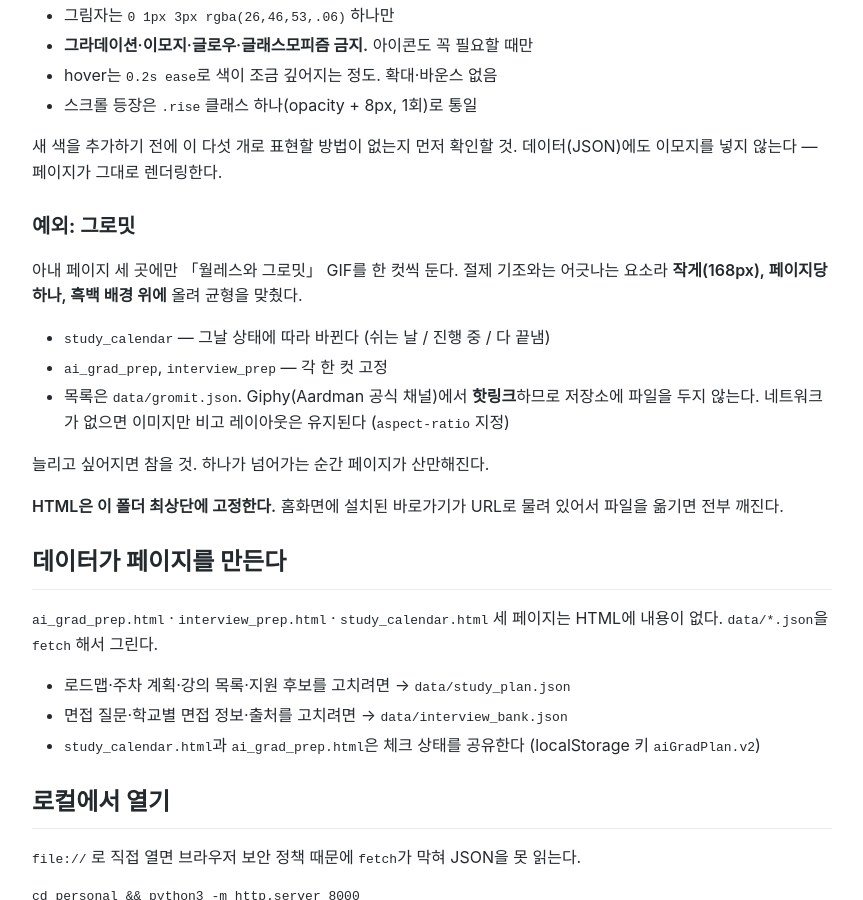
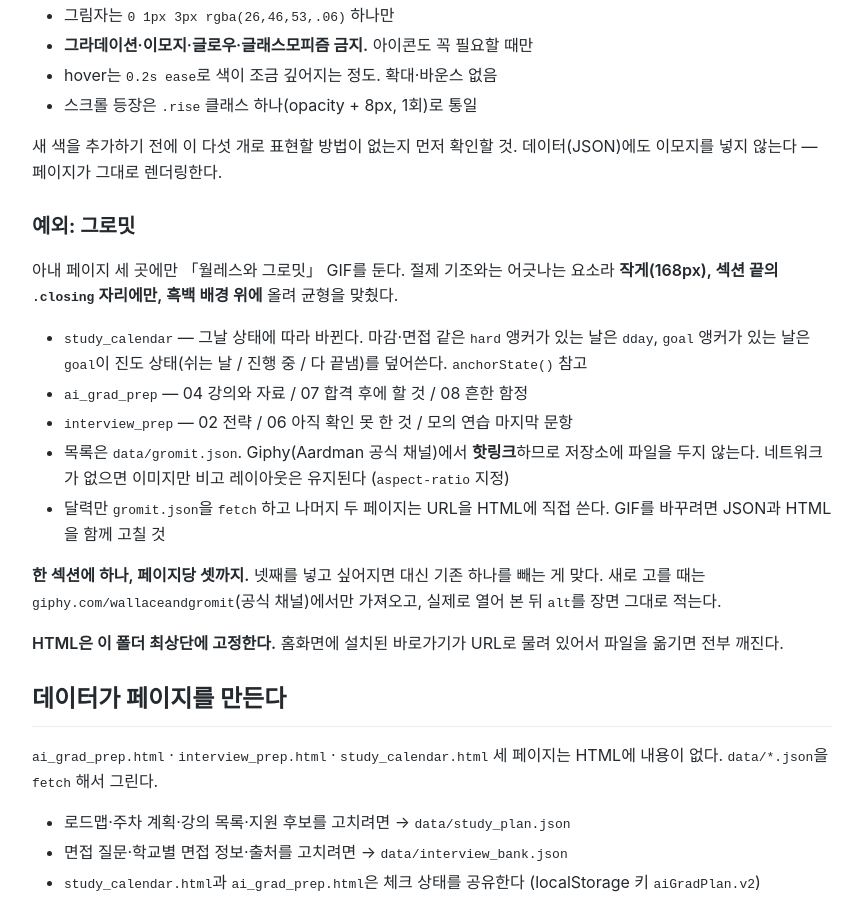
Before and after one commit to charach/legal-docs, a Jekyll site: the page built from personal/README.md, in a window 1280 px wide and 900 px high, scrolled down 998 px. Shown: the whole window, without its empty margins (208-1071 px from the left). Built offline with Jekyll 4.4.1, drawn with Linux system fonts in a browser that asks for light colours; our own code applies the rules of GitHub Pages for plain Markdown files.

Commit message:
feat: expand Gromit from 4 cuts to 8, add D-day/goal calendar states
study_calendar now derives two more states from anchors that already
existed in study_plan.json: a `hard` anchor (application deadline,
interview, matriculation) paints `dday`, a `goal` anchor paints `goal`,
and either overrides the rest/work/done progress state — on 12/5 the
fact that it is interview day matters more than the checklist.

ai_grad_prep gets a cut in 04 (courses) and 07 (post-admission);
interview_prep gets one in 06 (unverified schools), where the
arms-folded shot matches the section's "we left it blank" stance.

All five new GIFs come from the official giphy.com/wallaceandgromit
channel, were opened and checked before picking, and reuse the existing
.closing layout so no new CSS was needed. README's "one per page" rule
is updated to "one per section, three per page" to match reality —
interview_prep already had two.

Co-Authored-By: Claude Opus 5 (1M context) <noreply@anthropic.com>

```diff
--- a/personal/README.md
+++ b/personal/README.md
@@ -49,16 +49,23 @@ personal/
 
 ### 예외: 그로밋
 
-아내 페이지 세 곳에만 「월레스와 그로밋」 GIF를 한 컷씩 둔다. 절제 기조와는
-어긋나는 요소라 **작게(168px), 페이지당 하나, 흑백 배경 위에** 올려 균형을 맞췄다.
+아내 페이지 세 곳에만 「월레스와 그로밋」 GIF를 둔다. 절제 기조와는 어긋나는
+요소라 **작게(168px), 섹션 끝의 `.closing` 자리에만, 흑백 배경 위에** 올려 균형을 맞췄다.
 
-- `study_calendar` — 그날 상태에 따라 바뀐다 (쉬는 날 / 진행 중 / 다 끝냄)
-- `ai_grad_prep`, `interview_prep` — 각 한 컷 고정
+- `study_calendar` — 그날 상태에 따라 바뀐다. 마감·면접 같은 `hard` 앵커가 있는
+  날은 `dday`, `goal` 앵커가 있는 날은 `goal`이 진도 상태(쉬는 날 / 진행 중 / 다 끝냄)를
+  덮어쓴다. `anchorState()` 참고
+- `ai_grad_prep` — 04 강의와 자료 / 07 합격 후에 할 것 / 08 흔한 함정
+- `interview_prep` — 02 전략 / 06 아직 확인 못 한 것 / 모의 연습 마지막 문항
 - 목록은 `data/gromit.json`. Giphy(Aardman 공식 채널)에서 **핫링크**하므로
   저장소에 파일을 두지 않는다. 네트워크가 없으면 이미지만 비고 레이아웃은 유지된다
   (`aspect-ratio` 지정)
+- 달력만 `gromit.json`을 `fetch` 하고 나머지 두 페이지는 URL을 HTML에 직접 쓴다.
+  GIF를 바꾸려면 JSON과 HTML을 함께 고칠 것
 
-늘리고 싶어지면 참을 것. 하나가 넘어가는 순간 페이지가 산만해진다.
+**한 섹션에 하나, 페이지당 셋까지.** 넷째를 넣고 싶어지면 대신 기존 하나를
+빼는 게 맞다. 새로 고를 때는 `giphy.com/wallaceandgromit`(공식 채널)에서만
+가져오고, 실제로 열어 본 뒤 `alt`를 장면 그대로 적는다.
 
 **HTML은 이 폴더 최상단에 고정한다.** 홈화면에 설치된 바로가기가 URL로 물려
 있어서 파일을 옮기면 전부 깨진다.
```
Also changed, not shown: personal/ai_grad_prep.html (+13 -1 lines), personal/data/gromit.json (+35 -0 lines), personal/interview_prep.html (+10 -1 lines), personal/study_calendar.html (+16 -6 lines).
